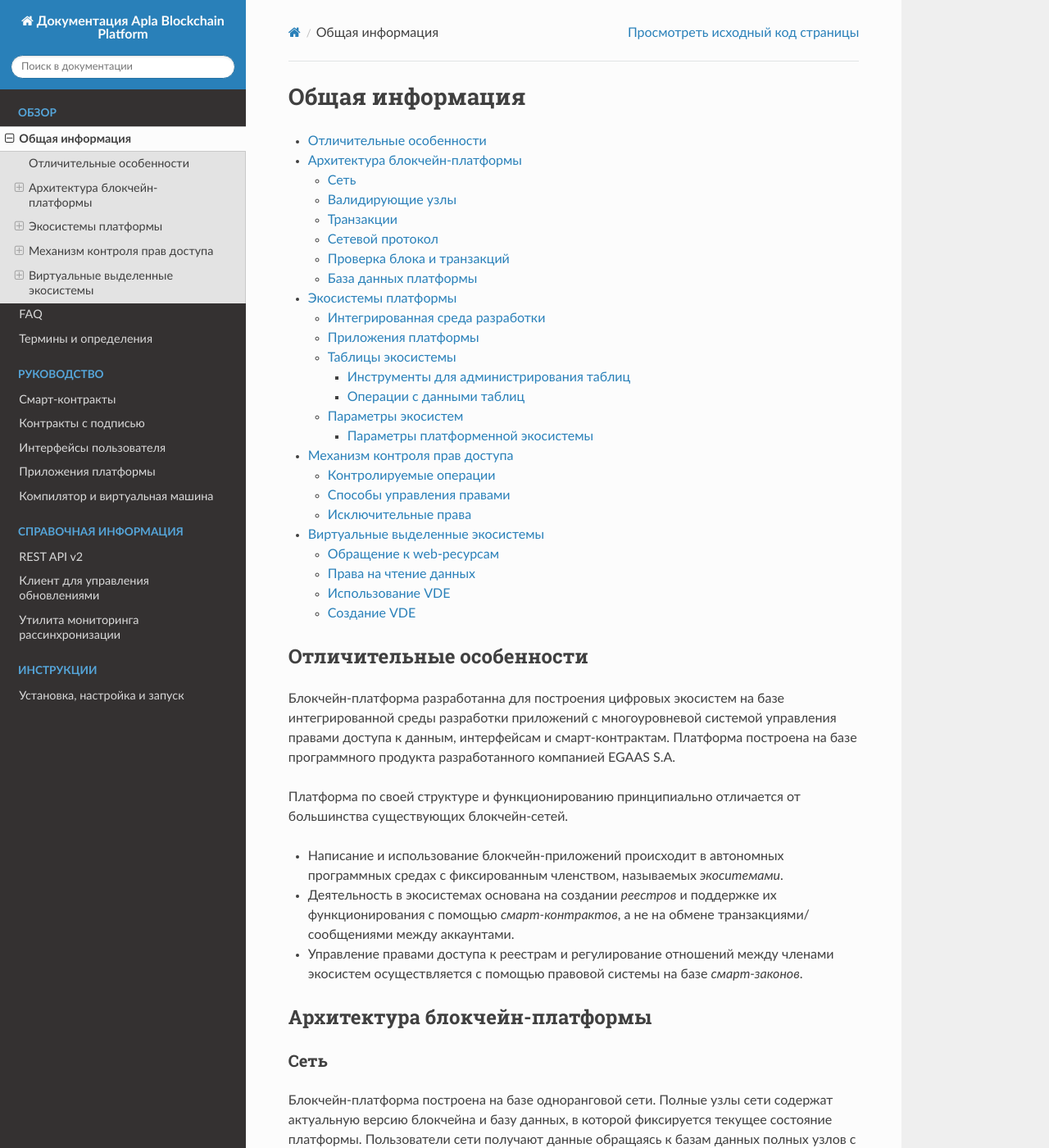
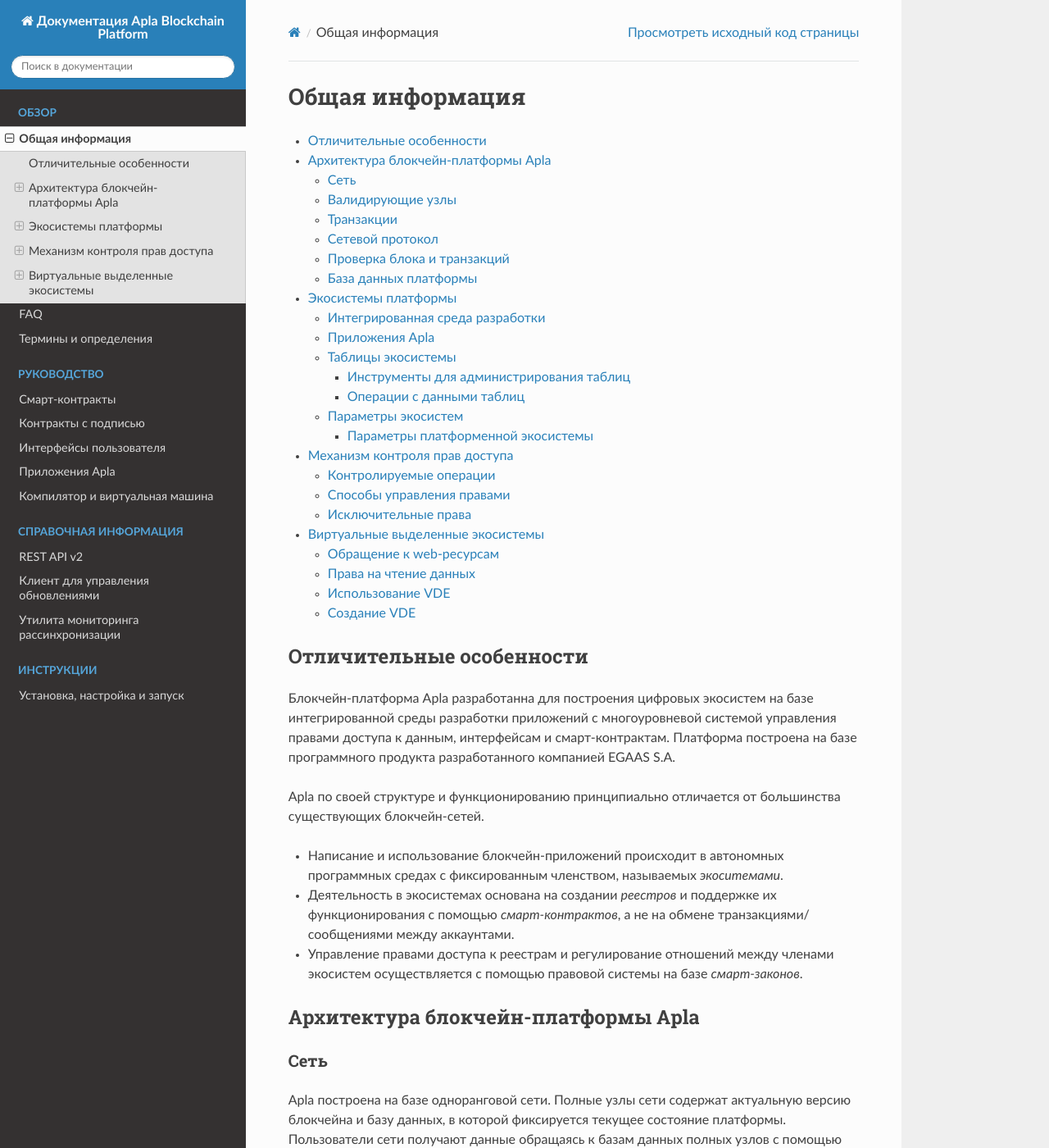
Before and after one commit to AplaProject/apla-docs-ru, a Sphinx documentation site: the page built from source/concepts/about-the-platform.rst, in a window 1280 px wide and 1400 px high. Shown: the whole window at 82% size. Built offline with Sphinx 7.4.7 and the Read the Docs theme 2.0.0, drawn with Linux system fonts in a browser that asks for light colours; some of the changed text lies outside the part shown.

Commit message:
Add platform name variables

```diff
--- a/source/concepts/about-the-platform.rst
+++ b/source/concepts/about-the-platform.rst
@@ -10,20 +10,20 @@
 Отличительные особенности
 ********************************************************************************
 
-Блокчейн-платформа разработанна для построения цифровых экосистем на базе интегрированной среды разработки приложений с многоуровневой системой управления правами доступа к данным, интерфейсам и смарт-контрактам. Платформа построена на базе программного продукта разработанного компанией EGAAS S.A.
+Блокчейн-платформа |platform| разработанна для построения цифровых экосистем на базе интегрированной среды разработки приложений с многоуровневой системой управления правами доступа к данным, интерфейсам и смарт-контрактам. Платформа построена на базе программного продукта разработанного компанией EGAAS S.A.
 
-Платформа по своей структуре и функционированию принципиально отличается от большинства существующих блокчейн-сетей.
+|platform| по своей структуре и функционированию принципиально отличается от большинства существующих блокчейн-сетей.
 
 * Написание и использование блокчейн-приложений происходит в автономных программных средах с фиксированным членством, называемых *экоситемами*.
 * Деятельность в экосистемах основана на создании *реестров* и поддержке их функционирования с помощью *смарт-контрактов*, а не на обмене транзакциями/сообщениями между аккаунтами.
 * Управление правами доступа к реестрам и регулирование отношений между членами экосистем осуществляется с помощью правовой системы на базе *смарт-законов*.
 
 ********************************************************************************
-Архитектура блокчейн-платформы
+Архитектура блокчейн-платформы |platform|
 ********************************************************************************
 Сеть
 ==========================
-Блокчейн-платформа построена на базе одноранговой сети. Полные узлы сети содержат актуальную версию блокчейна и базу данных, в которой фиксируется текущее состояние платформы.  Пользователи сети получают данные обращаясь к базам данных полных узлов с помощью программного клиента (или команд REST AP).  Новые данные отправляют в сеть в виде подписанных пользователем транзакций, которые по сути являются командами модификации базы данных.  Из транзакций формируются блоки, которые присоединяются к блокчейнам на узлах сети, и одновременно с этим происходит отработка транзакции - изменение состояния базы данных.
+|platform| построена на базе одноранговой сети. Полные узлы сети содержат актуальную версию блокчейна и базу данных, в которой фиксируется текущее состояние платформы.  Пользователи сети получают данные обращаясь к базам данных полных узлов с помощью программного клиента (или команд REST AP).  Новые данные отправляют в сеть в виде подписанных пользователем транзакций, которые по сути являются командами модификации базы данных. Из транзакций формируются блоки, которые присоединяются к блокчейнам на узлах сети, и одновременно с этим происходит отработка транзакции - изменение состояния базы данных.
 
 Валидирующие узлы
 ==========================
@@ -35,7 +35,7 @@
 
    [[“host1:port",”-1222","nodepub1"], ["host2:ip","-1222", "nodepub2"]], где
 
-* host1:port - это адрес хоста, на который пересылаются  транзакции и новые блоки, также с этого адреса можно получить всю цепочку блоков начиная с 1-го;
+* host1:port - это адрес хоста, на который пересылаются транзакции и новые блоки, также с этого адреса можно получить всю цепочку блоков начиная с 1-го;
 * -1222 - номер виртуального аккаунта, на который нода получает комиссию; если кошелек не существует, то комиссия не снимается.
 * nodepub1 - публичный ключ узла, необходимый для проверки подписей блоков, созданных им.
 
@@ -95,7 +95,7 @@
 ********************************************************************************
 Экосистемы платформы
 ********************************************************************************
-Пространство данных платформы разбито на множество относительно самостоятельных кластеров - *экосистем*, в которых реализуется деятельность пользователей сети. Экосистемы представляют собой автономные программные среды, включающие в себя множество приложений и пользователей, создающих приложения и работающих с ними.  Открыть новую экосистему может любой владелец аккаунта.
+Пространство данных |platform| разбито на множество относительно самостоятельных кластеров - *экосистем*, в которых реализуется деятельность пользователей сети. Экосистемы представляют собой автономные программные среды, включающие в себя множество приложений и пользователей, создающих приложения и работающих с ними.  Открыть новую экосистему может любой владелец аккаунта.
 
 Программно экосистема представляет собой совокупность приложений - систем интерфейсов,  контрактов, таблиц базы данных. На принадлежность элементов приложений к конкретной экосистеме указывает префикс в их имени, например, @1name, в котором после знака “@” указывается ID экосистемы. При обращении к элементам приложений внутри одной экосистемы префикс можно опустить.
 
@@ -114,13 +114,13 @@
 - редактор языковых ресурсов,
 - сервис экспорта/импорта приложений.
 
-Приложения платформы
+Приложения |platform|
 ==========================
-Приложение на платформе - это система таблиц, контрактов, интерфейсов с настроенными правами доступа выполняющая некоторую функцию или реализующая отдельный сервис.
+Приложение на платформе |platform| - это система таблиц, контрактов, интерфейсов с настроенными правами доступа выполняющая некоторую функцию или реализующая отдельный сервис.
 
 Каждая экосистема для создания приложений создает собственный набор таблиц, что, однако, не исключает возможность обращения к таблицам других экосистем, с указанием их префикса. Таблицы никак не связаны с конкретными контрактами и могут использоваться всеми приложениями. Возможность записи данных в таблицы контролируется настройками прав доступа. Для управления правами могут использоваться специальные контракты - смарт-законы.
 
-Следует отметить, что проектирование и создание приложений не требует от программистов знаний о структуре и  протоколах сети, понимания алгоритма формирования блокчейна и синхронизации баз данных полных узлов. Работа в программном клиенте Molis - создание элементов приложений, чтение данных из таблиц, запуск контрактов, отображение результата - выглядит как оперирование модулями некой программной среды, развернутой на локальном компьютере.
+Проектирование и создание приложений не требует от программистов знаний о структуре и  протоколах сети, понимания алгоритма формирования блокчейна и синхронизации баз данных полных узлов. Работа в программном клиенте Molis - создание элементов приложений, чтение данных из таблиц, запуск контрактов, отображение результата - выглядит как оперирование модулями некой программной среды, развернутой на локальном компьютере.
 
 Таблицы экосистемы
 ==========================
--- a/source/concepts/faq.rst
+++ b/source/concepts/faq.rst
@@ -13,7 +13,7 @@
   - экосистемы - автономные программные среды для создания блокчейн-приложений и пользовательской работы с ними;
   - правовая система - свод нормативов, зафиксированных в смарт-законах (специальных смарт-контрактах), которые регулируют отношения между пользователями платформы,  устанавливают процедуры изменения параметров протоколов и используются для разрешения проблемных ситуаций.
 4. Есть ли у платформы собственная криптовалюта?
-  - В работе публичной версии платформы используется специальный токен, экосистемы также могут выпускать собственные токены.
+  - Да, |platform| использует свои собственные токены, APL.
 5. Что такое валидирующий узел?
   - Валидирующим называется узел сети имеющий право проверять транзакции и создавать блоки.
 6. Каждый ли узел сети может быть валидирующим?
--- a/source/topics/appexample.rst
+++ b/source/topics/appexample.rst
@@ -1,5 +1,5 @@
 ################################################################################
-Приложения платформы
+Приложения |platform|
 ################################################################################
 
 .. contents::
```
